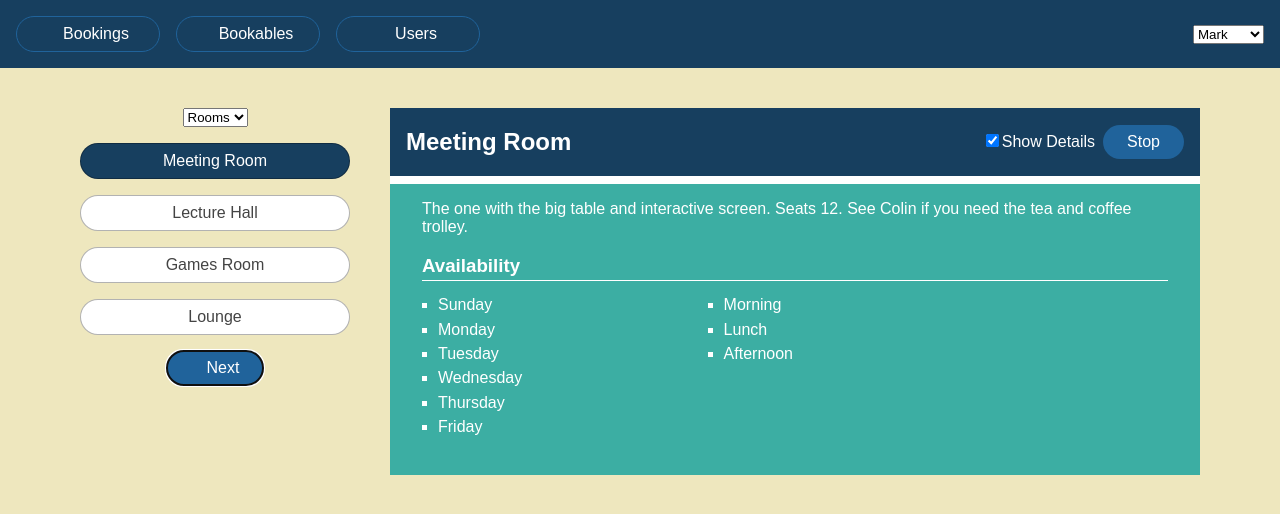
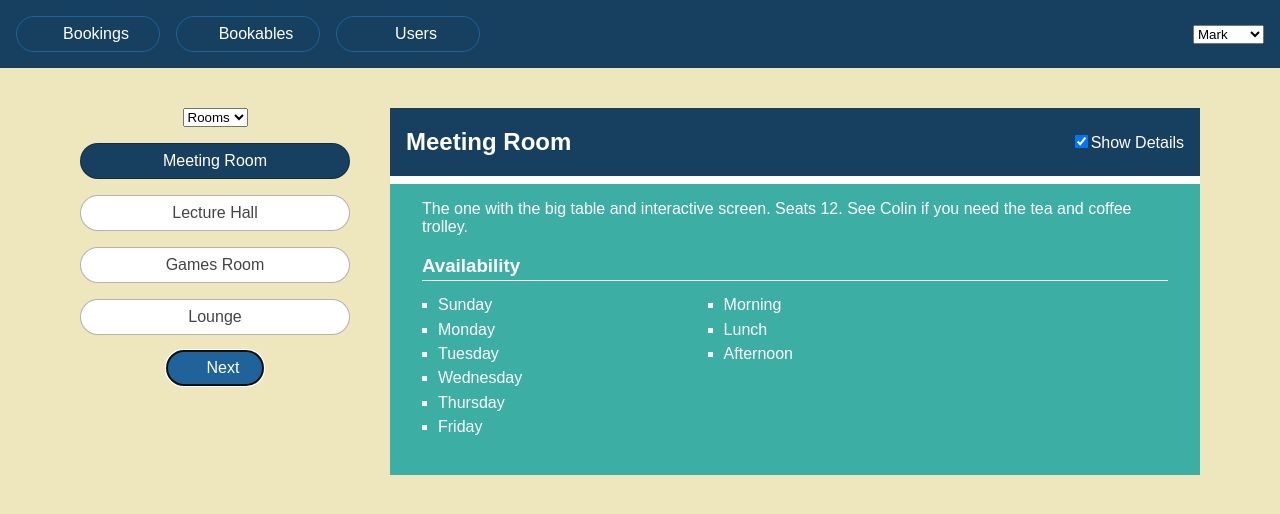
Before and after one commit to doivjpxx/hooks-in-action, a React (Create React App) app: page /bookables in a window 1280 px wide. Shown: the top 514 px of the page. Built offline with nearby package versions, Linux system fonts and the light colour scheme; data requests are answered from the project's data file; some icons are missing.

Commit message:
split smaller component

```diff
--- a/package.json
+++ b/package.json
@@ -44,6 +44,7 @@
     ]
   },
   "devDependencies": {
+    "@types/react-icons": "^3.0.0",
     "@types/react-router": "^5.1.14",
     "@types/react-router-dom": "^5.1.7"
   }
--- a/src/app/App.tsx
+++ b/src/app/App.tsx
@@ -9,7 +9,7 @@ import {
 import BookingsPage from "../pages/BookingsPage";
 import BookablesPage from "../pages/BookablesPage";
 import UsersPage from "../pages/UsersPage";
-import {FaCalendarAlt, FaDoorOpen, FaUsers} from "react-icons/all";
+import { FaCalendarAlt, FaDoorOpen, FaUsers } from "react-icons/all";
 import UserPicker from "../components/Users/UserPicker";
 
 function App() {
--- /dev/null
+++ b/src/components/Bookables/BookableDetails.tsx
@@ -0,0 +1,53 @@
+import React, { useState } from "react";
+import { days, sessions } from "../../static.json";
+
+export default function BookableDetails({ bookable }: { bookable: any }) {
+  const [hasDetails, setHasDetails] = useState(true);
+
+  function toggleDetails() {
+    setHasDetails(has => !has);
+  }
+
+  return bookable ? (
+    <div className="bookable-details">
+      <div className="item">
+        <div className="item-header">
+          <h2>
+            {bookable.title}
+          </h2>
+          <span className="controls">
+                <label>
+                  <input
+                    type="checkbox"
+                    checked={hasDetails}
+                    onChange={toggleDetails}
+                  />
+                  Show Details
+                </label>
+              </span>
+        </div>
+
+        <p>{bookable.notes}</p>
+
+        {hasDetails && (
+          <div className="item-details">
+            <h3>Availability</h3>
+            <div className="bookable-availability">
+              <ul>
+                {bookable.days
+                  .sort()
+                  .map((d: any) => <li key={d}>{days[d]}</li>)
+                }
+              </ul>
+              <ul>
+                {bookable.sessions
+                  .map((s: any) => <li key={s}>{sessions[s]}</li>)
+                }
+              </ul>
+            </div>
+          </div>
+        )}
+      </div>
+    </div>
+  ) : null;
+}
--- a/src/components/Bookables/BookablesList.tsx
+++ b/src/components/Bookables/BookablesList.tsx
@@ -4,6 +4,7 @@ import { FaArrowRight } from "react-icons/all";
 import reducer from "./reducer";
 import getData from "../../utils/api";
 import Spinner from "../../ui/Spinner";
+import BookableDetails from "./BookableDetails";
 
 const initialState = {
   group: "Rooms",
@@ -14,18 +15,16 @@ const initialState = {
   error: false,
 }
 
-export default function BookablesList() {
-  const [state, dispatch] = useReducer(reducer, initialState);
+export default function BookablesList({ state, dispatch}: {state: any, dispatch: any}) {
   const timerRef = useRef(null);
   const nextButtonref = useRef();
   const { group, bookableIndex, bookables, hasDetails, error, isLoading } = state;
 
   const groups = [...new Set(bookables.map((b: any) => b.group)) as any];
   const bookablesInGroup = bookables.filter((b: any) => b.group === group);
-  const bookable = bookablesInGroup[bookableIndex];
 
   useEffect(() => {
-    dispatch({ type: 'FETCH_BOOKABLES_REQUEST'});
+    dispatch({ type: 'FETCH_BOOKABLES_REQUEST' });
     getData("http://localhost:3001/bookables").then(bookables => dispatch({
       type: 'FETCH_BOOKABLES_SUCCESS',
       payload: bookables
@@ -33,21 +32,7 @@ export default function BookablesList() {
       type: 'FETCH_BOOKABLES_FAIL',
       payload: err
     }));
-  }, []);
-
-  // useEffect(() => {
-  //   // @ts-ignore
-  //   timerRef.current = setInterval(() => dispatch({
-  //     type: "NEXT_BOOK"
-  //   }), 3000);
-  //
-  //   return stopPresentation;
-  // });
-
-  function stopPresentation() {
-    // @ts-ignore
-    clearInterval(timerRef.current);
-  }
+  }, [dispatch]);
 
   function changeGroup(e: any) {
     dispatch({
@@ -65,11 +50,6 @@ export default function BookablesList() {
   function nextBookable() {
     dispatch({ type: 'NEXT_BOOK' });
   }
-
-  function toggleDetails() {
-    dispatch({ type: 'TOGGLE_HAS_DETAILS' });
-  }
-
 
   if (error) {
     return <p>{error.message}</p>
@@ -113,49 +93,6 @@ export default function BookablesList() {
         </p>
       </div>
 
-      {bookable && (
-        <div className="bookable-details">
-          <div className="item">
-            <div className="item-header">
-              <h2>
-                {bookable.title}
-              </h2>
-              <span className="controls">
-                <label>
-                  <input
-                    type="checkbox"
-                    checked={hasDetails}
-                    onChange={toggleDetails}
-                  />
-                  Show Details
-                </label>
-                <button className="btn" onClick={stopPresentation}>Stop</button>
-              </span>
-            </div>
-
-            <p>{bookable.notes}</p>
-
-            {hasDetails && (
-              <div className="item-details">
-                <h3>Availability</h3>
-                <div className="bookable-availability">
-                  <ul>
-                    {bookable.days
-                      .sort()
-                      .map((d: any) => <li key={d}>{days[d]}</li>)
-                    }
-                  </ul>
-                  <ul>
-                    {bookable.sessions
-                      .map((s: any) => <li key={s}>{sessions[s]}</li>)
-                    }
-                  </ul>
-                </div>
-              </div>
-            )}
-          </div>
-        </div>
-      )}
     </React.Fragment>
   );
 }
--- /dev/null
+++ b/src/components/Bookables/BookablesView.tsx
@@ -0,0 +1,25 @@
+import { Fragment, useReducer } from "react";
+
+import reducer from "./reducer";
+import BookablesList from "./BookablesList";
+import BookableDetails from "./BookableDetails";
+
+const initialState = {
+  group: "Rooms",
+  bookableIndex: 0,
+  bookables: [],
+  isLoading: true,
+  error: false,
+}
+
+export default function BookablesView () {
+  const [state, dispatch] = useReducer(reducer, initialState);
+
+  const bookablesInGroup = state.bookables.filter((b: any) => b.group === state.group);
+  const bookable = bookablesInGroup[state.bookableIndex];
+
+  return <Fragment>
+    <BookablesList state={state} dispatch={dispatch} />
+    <BookableDetails bookable={bookable} />
+  </Fragment>
+}
--- a/src/components/Bookables/reducer.ts
+++ b/src/components/Bookables/reducer.ts
@@ -2,7 +2,7 @@ interface State {
   bookables: any[];
   group: any;
   bookableIndex: number;
-  hasDetails: boolean;
+  // hasDetails: boolean;
   isLoading: boolean;
   error: boolean;
 }
@@ -17,10 +17,10 @@ export default function reducer(state: State, action: any) {
       };
     case 'SET_BOOKABLE':
       return { ...state, bookableIndex: action.payload };
-    case 'TOGGLE_HAS_DETAILS':
-      return {
-        ...state, hasDetails: !state.hasDetails
-      };
+    // case 'TOGGLE_HAS_DETAILS':
+    //   return {
+    //     ...state, hasDetails: !state.hasDetails
+    //   };
     case 'NEXT_BOOK':
       const count = state.bookables.filter(b => b.group === state.group);
       return {
--- a/src/pages/BookablesPage.tsx
+++ b/src/pages/BookablesPage.tsx
@@ -1,9 +1,9 @@
-import BookablesList from "../components/Bookables/BookablesList";
+import BookablesView from "../components/Bookables/BookablesView";
 
 export default function BookablesPage() {
   return (
     <main className="bookables-page">
-      <BookablesList/>
+      <BookablesView/>
     </main>
   );
 }
```
Also changed, not shown: 1 other file (tests, documents, lock files or other folders).
